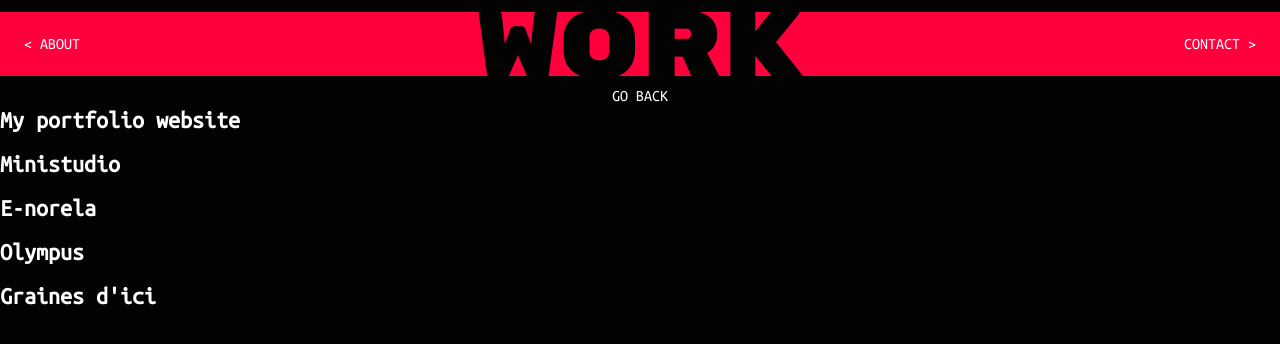
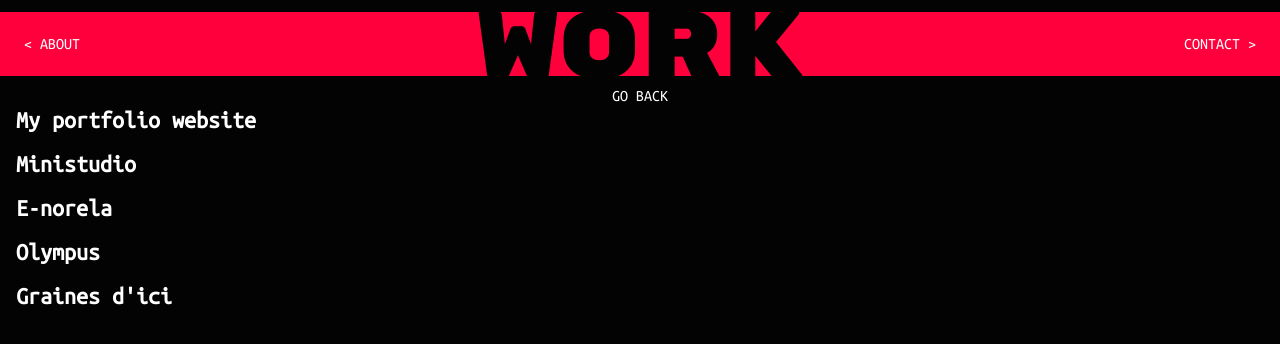
Before and after one commit to jamilettel/portfolio, a Next.js app: page /work in a window 1280 px wide. Shown: the top 344 px of the page. Built offline with nearby package versions, Linux system fonts and the light colour scheme.

Commit message:
:bug: Fix width issue with transition right content

```diff
--- a/src/components/layout/Layout.scss
+++ b/src/components/layout/Layout.scss
@@ -16,6 +16,21 @@
     }
     @media (max-width: 1300px) {
       width: 100%;
+      max-width: 100vw;
+    }
+
+    .page-content {
+      width: 900px;
+      margin: 0 auto;
+
+      @media (max-width: 1450px) {
+        padding: 0 16px;
+        width: 900px;
+      }
+      @media (max-width: 1300px) {
+        width: 100%;
+        max-width: 100vw;
+      }
     }
   }
 }
```
